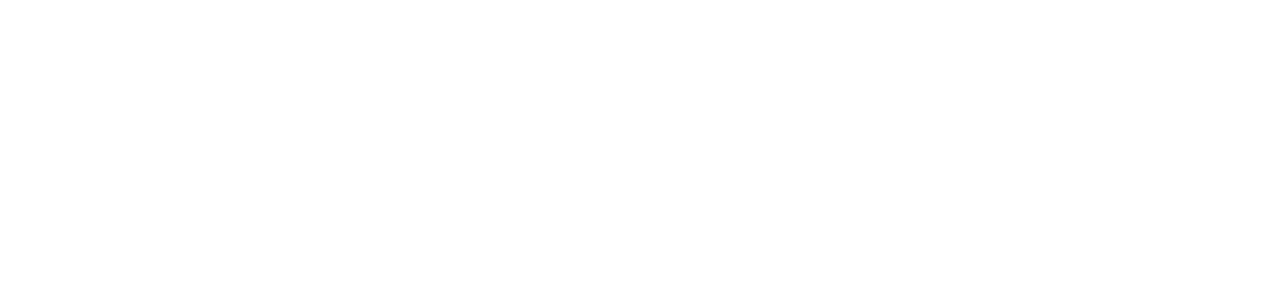
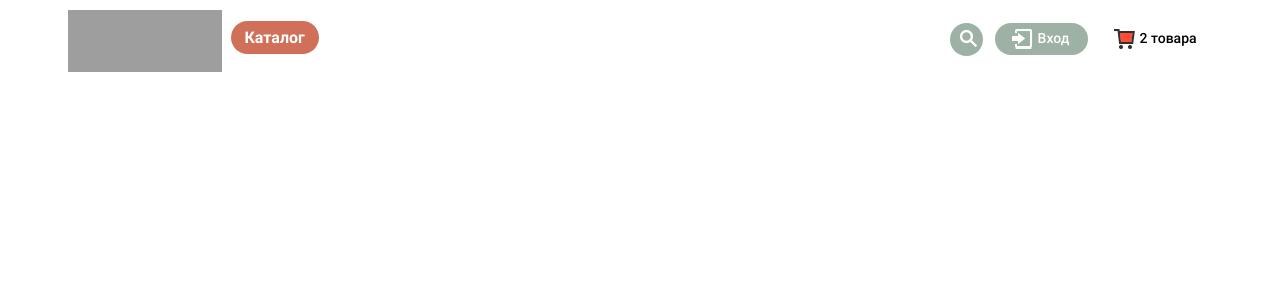
Before and after one commit to maximshigaev/gllacy, a React (Create React App) app: page /catalog in a window 1280 px wide. Before the commit this address had no page. Shown: the top 300 px of the page. Built offline with nearby package versions, Linux system fonts and the light colour scheme; grey boxes are pictures that could not be loaded.

Commit message:
add the CatalogPage component

```diff
--- a/src/components/App/App.tsx
+++ b/src/components/App/App.tsx
@@ -9,7 +9,10 @@
 } from 'react-router-dom';
 
 // Components
-import { MainPage } from '../';
+import {
+  MainPage,
+  CatalogPage,
+} from '../';
 
 // Images
 import cartIconItem1 from '../../images/icecream-icon-1.png';
@@ -19,6 +22,8 @@
 import { TCartItem } from '../../types';
 
 export const App: FC = () => {
+  const [currentTopOfferId, setCurrentTopOfferId] = useState(1);
+
   const [cartItems, setCartItems] = useState<TCartItem[]>([
     {
       id: 1,
@@ -54,6 +59,19 @@
           <MainPage
             cartItems={cartItems}
             deleteCartItem={deleteCartItem}
+            currentTopOfferId={currentTopOfferId}
+            setCurrentTopOfferId={setCurrentTopOfferId}
+          />
+        }
+      />
+      <Route
+        path={`/catalog`}
+        element={
+          <CatalogPage
+            cartItems={cartItems}
+            deleteCartItem={deleteCartItem}
+            currentTopOfferId={currentTopOfferId}
+            setCurrentTopOfferId={setCurrentTopOfferId}
           />
         }
       />
--- /dev/null
+++ b/src/components/CatalogPage/CatalogPage.tsx
@@ -0,0 +1,25 @@
+import { FC } from 'react';
+
+// Components
+import { Header } from '../';
+
+// Styles
+import './catalogPage.scss';
+
+// Types
+import { TCartItem } from '../../types';
+
+type TProps = {
+  cartItems: TCartItem[];
+  deleteCartItem: (id: number) => void;
+  currentTopOfferId: number;
+  setCurrentTopOfferId: (id: number) => void;
+}
+
+export const CatalogPage: FC<TProps> = ({ cartItems, deleteCartItem, currentTopOfferId, setCurrentTopOfferId }) => (
+  <div className={`page__wrapper page__wrapper--slide-${currentTopOfferId}`}>
+    <div className="page__container">
+      <Header cartItems={cartItems} deleteCartItem={deleteCartItem} />
+    </div>
+  </div>
+);
--- a/src/components/Header/Header.tsx
+++ b/src/components/Header/Header.tsx
@@ -4,6 +4,10 @@
   useCallback,
 } from 'react';
 import cn from 'classnames';
+import {
+  Link,
+  useLocation,
+} from 'react-router-dom';
 
 // Components
 import {
@@ -25,6 +29,9 @@
 // Helpers
 import { getCartItemsEnding } from '../../helpers';
 
+// Constants
+import { routes } from '../../constants';
+
 type TProps = {
   cartItems: TCartItem[];
   deleteCartItem: (id: number) => void;
@@ -45,14 +52,20 @@
   const handleCartMouseEnter = useCallback(() => setIsCartVisible(true), []);
   const handleCartMouseLeave = useCallback(() => setIsCartVisible(false), []);
 
+  const { pathname: path } = useLocation();
+
   const cartLinkClass = cn('header__cart-link', {
     'header__cart-link--filled': !!cartItems.length,
+  });
+
+  const catalogLinkClass = cn('header__nav-link', {
+    'header__nav-link--current': path === routes.catalogPage,
   });
 
   return (
     <header className="header">
       <nav className="header__nav">
-        <a href="#">
+        <Link to={(path !== routes.mainPage) ? routes.mainPage : '#'}>
           <img
             className="header__logo"
             src={logo}
@@ -61,18 +74,18 @@
             width="154"
             height="62"
           />
-        </a>
+        </Link>
         <ul className="header__nav-links">
           <li className="header__nav-item">
-            <a
-              className="header__nav-link"
+            <Link
+              className={catalogLinkClass}
               title="Каталог"
-              href="#"
+              to={routes.catalogPage}
               onMouseEnter={handleCatalogLinkMouseEnter}
               onMouseLeave={handleCatalogLinkMouseLeave}
             >
               Каталог
-            </a>
+            </Link>
             <CatalogDropdownMenu
               isVisible={isCatalogDropdownMenuVisible}
               handleCatalogLinkMouseEnter={handleCatalogLinkMouseEnter}
--- a/src/components/Header/header.scss
+++ b/src/components/Header/header.scss
@@ -33,6 +33,15 @@
       background-color: RGBA(255, 255, 255, 0.2);
       height: 1px;
       bottom: 7px;
+    }
+
+    &--current {
+      background-color: #d07058;
+      border-radius: 25px;
+
+      &::before {
+        display: none;
+      }
     }
   }
 
--- a/src/components/MainPage/MainPage.tsx
+++ b/src/components/MainPage/MainPage.tsx
@@ -25,14 +25,13 @@
 type TProps = {
   cartItems: TCartItem[];
   deleteCartItem: (id: number) => void;
+  currentTopOfferId: number;
+  setCurrentTopOfferId: (id: number) => void;
 }
 
-export const MainPage: FC<TProps> = ({ cartItems, deleteCartItem }) => {
-  const [currentTopOfferId, setCurrentTopOfferId] = useState(1);
-
-  return (
-    <div className={`main-page__wrapper main-page__wrapper--slide-${currentTopOfferId}`}>
-      <div className={`main-page__container main-page__container--slide-${currentTopOfferId}`}>
+export const MainPage: FC<TProps> = ({ cartItems, deleteCartItem , currentTopOfferId, setCurrentTopOfferId}) => (
+  <div className={`page__wrapper page__wrapper--slide-${currentTopOfferId}`}>
+    <div className={`page__container page__container--slide-${currentTopOfferId}`}>
       <Header cartItems={cartItems} deleteCartItem={deleteCartItem} />
       <main>
         <h1 className="visually-hidden">Магазин мороженого Глэйси</h1>
@@ -50,4 +49,3 @@
     </div>
   </div>
 );
-}
--- a/src/components/MainPage/mainPage.scss
+++ b/src/components/MainPage/mainPage.scss
@@ -1,42 +1,6 @@
 @import '../../styles/variables.scss';
 
 .main-page {
-  &__container {
-    width: 1145px;
-    margin: 0 auto;
-    position: relative;
-    background-position: 50px 0px;
-
-    &--slide-1 {
-      background-image: url('../../images/top-offer-1.png');
-      background-repeat: no-repeat;
-    }
-
-    &--slide-2 {
-      background-image: url('../../images/top-offer-2.png');
-      background-repeat: no-repeat;
-    }
-
-    &--slide-3 {
-      background-image: url('../../images/top-offer-3.png');
-      background-repeat: no-repeat;
-    }
-  }
-
-  &__wrapper {
-    &--slide-1 {
-      background-color: $mainBackgroundColor1;
-    }
-
-    &--slide-2 {
-      background-color: $mainBackgroundColor2;
-    }
-
-    &--slide-3 {
-      background-color: $mainBackgroundColor3;
-    }
-  }
-
   &__columns-wrapper {
     display: flex;
     justify-content: space-between;
--- a/src/components/index.ts
+++ b/src/components/index.ts
@@ -18,3 +18,4 @@
 export { HeaderLoginForm } from './HeaderLoginForm/HeaderLoginForm';
 export { Cart } from './Cart/Cart';
 export { CartItem } from './CartItem/CartItem';
+export { CatalogPage } from './CatalogPage/CatalogPage';
--- a/src/constants.ts
+++ b/src/constants.ts
@@ -88,3 +88,8 @@
     title: 'Пломбир с помадкой и клубничный щербет',
   },
 ];
+
+export const routes = {
+  mainPage: '/',
+  catalogPage: '/catalog',
+}
--- a/src/styles/scaffolding.scss
+++ b/src/styles/scaffolding.scss
@@ -88,3 +88,41 @@
       linear-gradient(to top, #e74a35, #f26843);
   }
 }
+
+.page {
+  &__container {
+    width: 1145px;
+    margin: 0 auto;
+    position: relative;
+    background-position: 50px 0px;
+
+    &--slide-1 {
+      background-image: url('../images/top-offer-1.png');
+      background-repeat: no-repeat;
+    }
+
+    &--slide-2 {
+      background-image: url('../images/top-offer-2.png');
+      background-repeat: no-repeat;
+    }
+
+    &--slide-3 {
+      background-image: url('../images/top-offer-3.png');
+      background-repeat: no-repeat;
+    }
+  }
+
+  &__wrapper {
+    &--slide-1 {
+      background-color: $mainBackgroundColor1;
+    }
+
+    &--slide-2 {
+      background-color: $mainBackgroundColor2;
+    }
+
+    &--slide-3 {
+      background-color: $mainBackgroundColor3;
+    }
+  }
+}
```
Also changed, not shown: src/components/CatalogPage/catalogPage.scss (added). Lines whose indentation alone changed are shown as unchanged.
